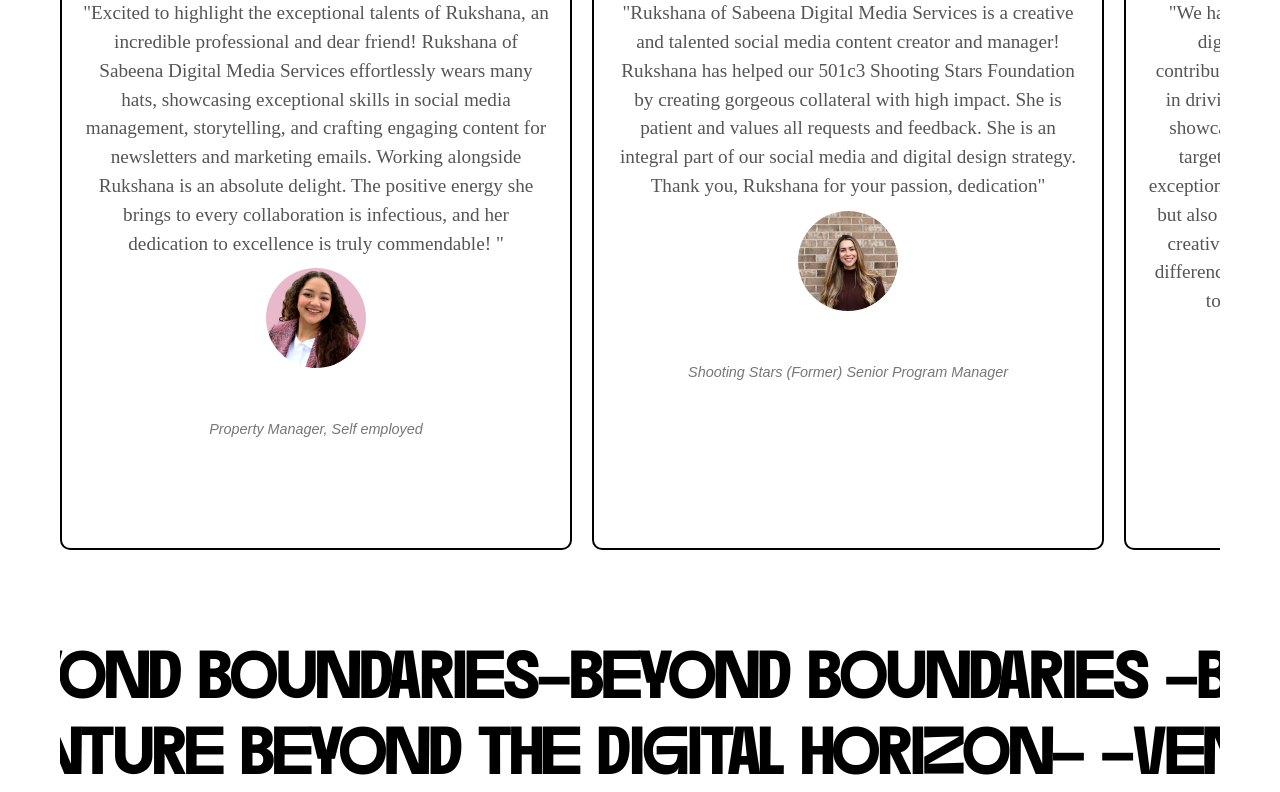
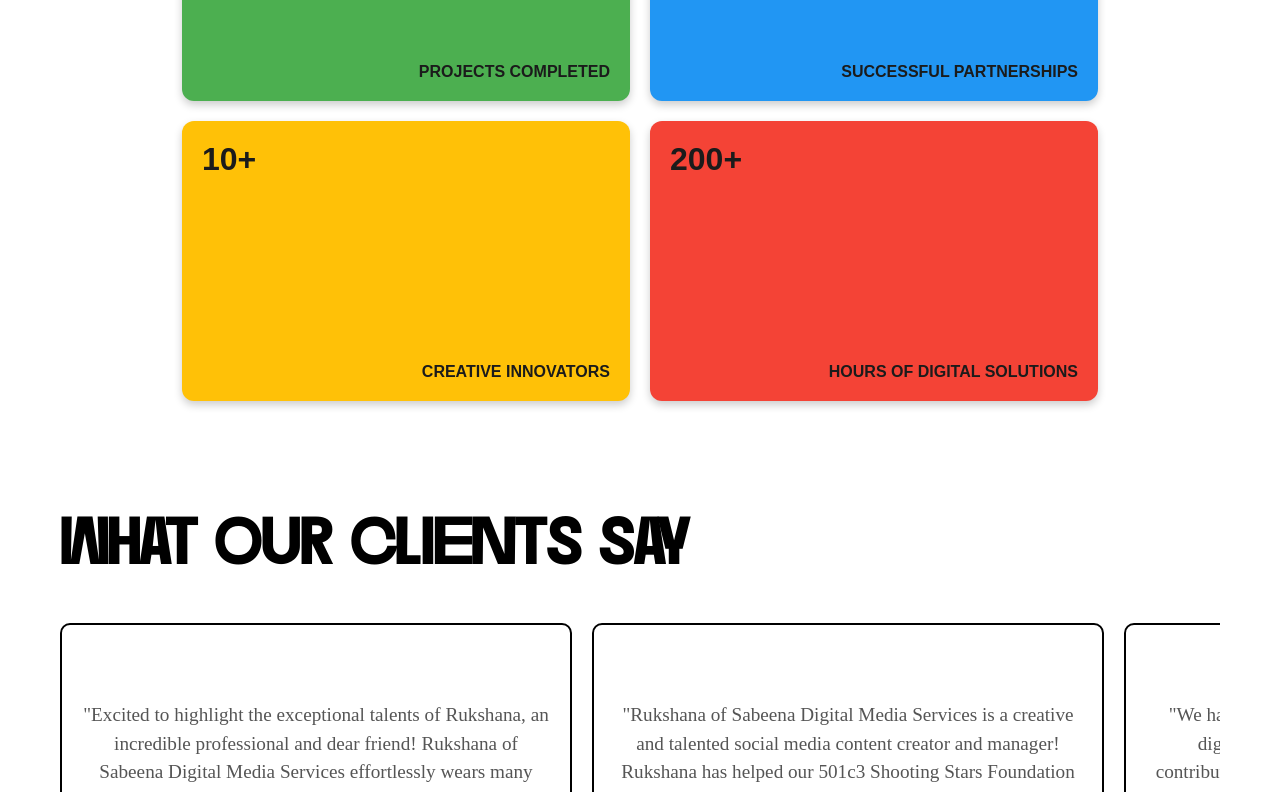
Before and after one commit to lucky9457/animationLandingpage, a Next.js app: page / in a window 1280 px wide. Shown: the part 3160-3952 px from the top of the page. Built offline with nearby package versions, Linux system fonts and the light colour scheme.

Commit message:
stats component added

```diff
--- a/src/Pages/Footer.js
+++ b/src/Pages/Footer.js
@@ -5,7 +5,7 @@ import React from 'react';
 const Footer = () => {
   return (
     <footer className="footer-container">
-      <p className='footer-head'>join our <br/> jungle <br /> trek</p>
+      <p className='footer-head'>connect with us <br/> across the <br /> cosmos</p>
       <div className="social-media">
         <div className="social-row">
           <p className="social-heading">LinkedIn</p>
--- a/src/Pages/Services.js
+++ b/src/Pages/Services.js
@@ -1,6 +1,7 @@
 "use client"; // for client-side animations with GSAP
 import React, { useEffect, useRef } from "react";
 import { gsap } from "gsap";
+import Stats from './Stats';
 import "../styles/globals.css";
 
 const Services = () => {
@@ -115,6 +116,7 @@ const Services = () => {
           <h4 className="who-are-we-subhead">As a pioneering force in the digital galaxy, SDMS® blends creativity with cutting-edge technology to craft your brand’s journey through the stars.</h4>
           <p className="who-are-we-tag">We help your business launch into the digital cosmos, delivering powerful websites and apps that leave a lasting impact. Our expertise in the latest digital trends ensures your brand orbits success, expanding across the universe of possibilities</p>
       </div>
+      <Stats/>
     </section>
 
   );
--- /dev/null
+++ b/src/Pages/Stats.js
@@ -0,0 +1,47 @@
+import React from "react";
+import { motion } from "framer-motion";
+import "../styles/globals.css";
+
+const stats = [
+  { id: 1, value: "100+", label: "PROJECTS COMPLETED", color: "#4CAF50" },
+  { id: 2, value: "5+", label: "SUCCESSFUL PARTNERSHIPS", color: "#2196F3" },
+  { id: 3, value: "10+", label: "CREATIVE INNOVATORS", color: "#FFC107" },
+  { id: 4, value: "200+", label: "HOURS OF DIGITAL SOLUTIONS", color: "#F44336" },
+];
+
+const cardVariants = (direction) => {
+  const directions = {
+    left: { opacity: 0, x: -100 },
+    top: { opacity: 0, y: -100 },
+    bottom: { opacity: 0, y: 100 },
+    right: { opacity: 0, x: 100 },
+  };
+
+  return {
+    hidden: directions[direction],
+    visible: { opacity: 1, x: 0, y: 0, transition: { duration: 0.8 } },
+  };
+};
+
+export default function StatsComponent() {
+  const directions = ["left", "top", "bottom", "right"]; // Order of animations for cards
+
+  return (
+    <div className="stats-container">
+      {stats.map((stat, index) => (
+        <motion.div
+          key={stat.id}
+          className="stat-card"
+          style={{ backgroundColor: stat.color }}
+          initial="hidden"
+          whileInView="visible"
+          viewport={{ once: true, amount: 0.2 }}
+          variants={cardVariants(directions[index])}
+        >
+          <div className="stat-value">{stat.value}</div>
+          <div className="stat-label">{stat.label}</div>
+        </motion.div>
+      ))}
+    </div>
+  );
+}
--- a/src/styles/globals.css
+++ b/src/styles/globals.css
@@ -730,6 +730,7 @@ body.dark-mode .contact-button{
   text-transform: lowercase; /* Adds a professional look */
   font-family:'Dirtyline36Daysoftype2022' ;
   line-height: 0.8;
+  margin : 3vh 0;
 }
 .dark-mode .who-are-we-head {
   color: var(--background-light);
@@ -1247,10 +1248,11 @@ body.dark-mode .contact-button{
 .footer-head {
   font-family: 'Dirtyline36Daysoftype2022';
   text-transform: lowercase;
-  font-size: 8rem;
+  font-size: 5rem;
   text-align: center;
   color:var(--background-dark);
   line-height: 0.75;
+  font-weight: bold;
 }
 .dark-mode .footer-head {
   color : var(--background-light);
@@ -1313,14 +1315,14 @@ body.dark-mode .contact-button{
 
   }
   .footer-head {
-    font-size: 3rem;
+    font-size: 2.5rem;
   }
 }
 
 /* Scrolling Text Component Styles */
 
 .scrolling-text-container {
-  height: 40vh;
+  height: 25vh;
   display: flex;
   flex-direction: column;
   justify-content: center;
@@ -1331,7 +1333,6 @@ body.dark-mode .contact-button{
 
 .dark-mode .scrolling-text-container {
   background-color: var(--background-dark);
-  color: var(--background-light);
 }
 
 .scrolling-text {
@@ -1341,6 +1342,7 @@ body.dark-mode .contact-button{
   white-space: nowrap;
   display: flex; /* Ensures proper alignment */
   align-items: center; /* Centers text vertically */
+
 }
 
 .scroll-right,
@@ -1351,8 +1353,15 @@ body.dark-mode .contact-button{
   font-family: 'Dirtyline36Daysoftype2022', sans-serif;
   animation-timing-function: linear;
   animation-iteration-count: infinite; /* Ensures infinite scrolling */
+  color:#3F3F3F;
 }
 
+.dark-mode .scroll-right{
+  color: #EDEADE;
+}
+.dark-mode .scroll-left{
+  color: #EDEADE;
+}
 /* Right-scrolling text */
 .scroll-right {
   animation: scrollRight 1000s linear infinite;
@@ -1390,3 +1399,51 @@ body.dark-mode .contact-button{
   font-size: 2rem;
 }
 }
+
+/* Stats Component styling */
+.stats-container {
+  display: flex;
+  justify-content: center;
+  align-items: center;
+  flex-wrap: wrap;
+  gap: 20px;
+  padding: 40px;
+
+}
+
+/* Card styling */
+.stat-card {
+  width: 35vw;
+  height: 35vh;
+  display: flex;
+  flex-direction: column;
+  justify-content: space-between;
+  padding: 20px;
+  border-radius: 12px;
+  color:#1b1b1b;
+  box-shadow: 0 4px 8px rgba(0, 0, 0, 0.2);
+  transform: translateY(0);
+
+
+}
+
+/* Top-left value */
+.stat-value {
+  font-size: 2rem;
+  font-weight: bold;
+  text-align: left;
+  font-family: 'poppins', sans-serif;
+
+}
+
+/* Bottom-right label */
+.stat-label {
+  font-size: 1rem;
+  font-weight: bold;
+  text-align: right;
+  font-family: 'poppins', sans-serif;
+}
+.dark-mode .stat-card{
+
+  color: #fefefe;
+}
```
